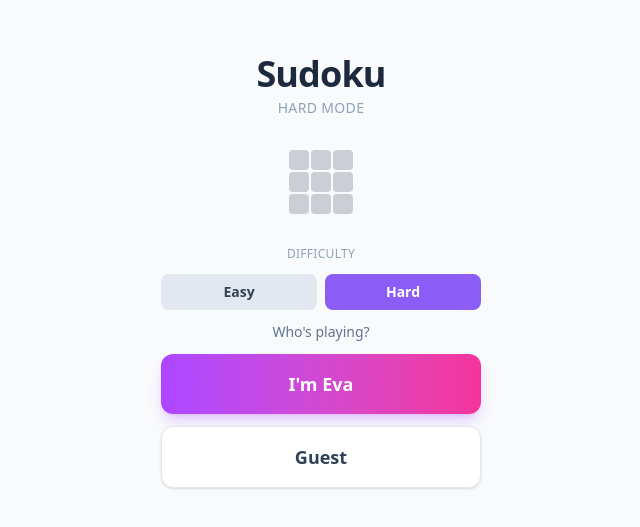
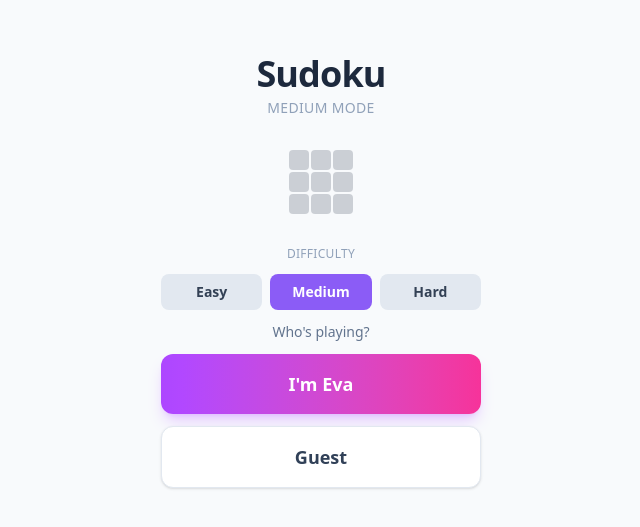
Before and after one commit to rdji20/EvaSudoku, a Next.js app: page / in a window 1280 px wide. Shown: the part 129-656 px from the top of the page, without its empty margins (319-959 px from the left). Built offline with nearby package versions, Linux system fonts and the light colour scheme.

Commit message:
Add medium difficulty

```diff
--- a/app/components/Celebration.tsx
+++ b/app/components/Celebration.tsx
@@ -28,7 +28,7 @@ interface Particle {
 export default function Celebration({ elapsed, player, difficulty, onNewGame }: CelebrationProps) {
   const [particles, setParticles] = useState<Particle[]>([]);
   const [visible, setVisible] = useState(false);
-  const difficultyLabel = difficulty === 'easy' ? 'Easy' : 'Hard';
+  const difficultyLabel = difficulty === 'easy' ? 'Easy' : difficulty === 'medium' ? 'Medium' : 'Hard';
   const basePath = process.env.NEXT_PUBLIC_BASE_PATH ?? '';
 
   useEffect(() => {
--- a/app/components/StartScreen.tsx
+++ b/app/components/StartScreen.tsx
@@ -14,7 +14,7 @@ export default function StartScreen({ hasSavedGame, savedPlayer, onStart, onResu
   const [showPassword, setShowPassword] = useState<false | 'new' | 'resume'>(false);
   const [password, setPassword] = useState('');
   const [error, setError] = useState(false);
-  const [difficulty, setDifficulty] = useState<Difficulty>('hard');
+  const [difficulty, setDifficulty] = useState<Difficulty>('medium');
 
   function handleEvaClick() {
     setShowPassword('new');
@@ -52,7 +52,7 @@ export default function StartScreen({ hasSavedGame, savedPlayer, onStart, onResu
         <div className="text-center">
           <h1 className="text-4xl font-bold text-slate-800 tracking-tight">Sudoku</h1>
           <p className="text-sm text-slate-400 mt-1 tracking-wide uppercase">
-            {difficulty === 'easy' ? 'Easy mode' : 'Hard mode'}
+            {difficulty === 'easy' ? 'Easy mode' : difficulty === 'medium' ? 'Medium mode' : 'Hard mode'}
           </p>
         </div>
 
@@ -66,7 +66,7 @@ export default function StartScreen({ hasSavedGame, savedPlayer, onStart, onResu
         {/* Player buttons / password prompt */}
         <div className="w-full flex flex-col gap-3">
           <p className="text-center text-xs text-slate-400 font-medium tracking-wide uppercase">Difficulty</p>
-          <div className="grid grid-cols-2 gap-2">
+          <div className="grid grid-cols-3 gap-2">
             <button
               type="button"
               aria-pressed={difficulty === 'easy'}
@@ -77,6 +77,17 @@ export default function StartScreen({ hasSavedGame, savedPlayer, onStart, onResu
                 : { backgroundColor: '#e2e8f0', color: '#334155' }}
             >
               Easy
+            </button>
+            <button
+              type="button"
+              aria-pressed={difficulty === 'medium'}
+              onClick={() => setDifficulty('medium')}
+              className="w-full py-2 rounded-lg text-sm font-semibold transition-colors focus-visible:outline-none"
+              style={difficulty === 'medium'
+                ? { backgroundColor: '#8b5cf6', color: '#ffffff' }
+                : { backgroundColor: '#e2e8f0', color: '#334155' }}
+            >
+              Medium
             </button>
             <button
               type="button"
--- a/app/hooks/useGame.ts
+++ b/app/hooks/useGame.ts
@@ -7,6 +7,7 @@ import {
   HistoryState,
   PersistedState,
   generateEasyPuzzle,
+  generateMediumPuzzle,
   getConflicts,
   isSolved,
   generateHardPuzzle,
@@ -67,7 +68,7 @@ const emptyState: GameState = {
 export function useGame(): UseGameReturn {
   const [screen, setScreen] = useState<Screen>('start');
   const [player, setPlayer] = useState('');
-  const [difficulty, setDifficulty] = useState<Difficulty>('hard');
+  const [difficulty, setDifficulty] = useState<Difficulty>('medium');
   const [gameState, setGameState] = useState<GameState>(emptyState);
   const [solution, setSolution] = useState<number[]>(new Array(81).fill(0));
   const [history, setHistory] = useState<HistoryState>(
@@ -152,7 +153,9 @@ export function useGame(): UseGameReturn {
     setTimeout(() => {
       const final = forDifficulty === 'easy'
         ? (generateEasyPuzzle(40, 100) || generateEasyPuzzle(42, 200))
-        : (generateHardPuzzle(28, 100) || generateHardPuzzle(30, 200));
+        : forDifficulty === 'medium'
+          ? (generateMediumPuzzle(34, 100) || generateMediumPuzzle(36, 200))
+          : (generateHardPuzzle(28, 100) || generateHardPuzzle(30, 200));
       if (final) {
         const { puzzle, solution: sol } = final;
         const emptyValue = new Array(81).fill(0);
--- a/app/page.tsx
+++ b/app/page.tsx
@@ -32,7 +32,7 @@ export default function Home() {
     startGame,
     resumeGame,
   } = useGame();
-  const difficultyLabel = difficulty === 'easy' ? 'Easy' : 'Hard';
+  const difficultyLabel = difficulty === 'easy' ? 'Easy' : difficulty === 'medium' ? 'Medium' : 'Hard';
 
   // Keyboard input (only when playing)
   const handleKeyDown = useCallback((e: KeyboardEvent) => {
--- a/lib/sudoku/generator.ts
+++ b/lib/sudoku/generator.ts
@@ -13,6 +13,16 @@ export function generateHardPuzzle(
   targetClues = 28,
   maxAttempts = 50
 ): { puzzle: Grid; solution: Grid } | null {
+  return generatePuzzle(targetClues, maxAttempts, true);
+}
+
+// Generate a medium puzzle
+// Returns { puzzle, solution } or null if generation fails
+export function generateMediumPuzzle(
+  targetClues = 34,
+  maxAttempts = 50
+): { puzzle: Grid; solution: Grid } | null {
+  // Same "not-only-singles" filter as hard, but with more clues.
   return generatePuzzle(targetClues, maxAttempts, true);
 }
 
--- a/lib/sudoku/types.ts
+++ b/lib/sudoku/types.ts
@@ -3,7 +3,7 @@
 export type Grid = number[]; // length 81, 0 = empty, 1-9 = filled
 
 export type Notes = number[]; // length 81, bitmask of candidates (bits 1..9)
-export type Difficulty = 'easy' | 'hard';
+export type Difficulty = 'easy' | 'medium' | 'hard';
 
 export interface GameState {
   given: number[];    // immutable clues (0 = not a clue)
```
